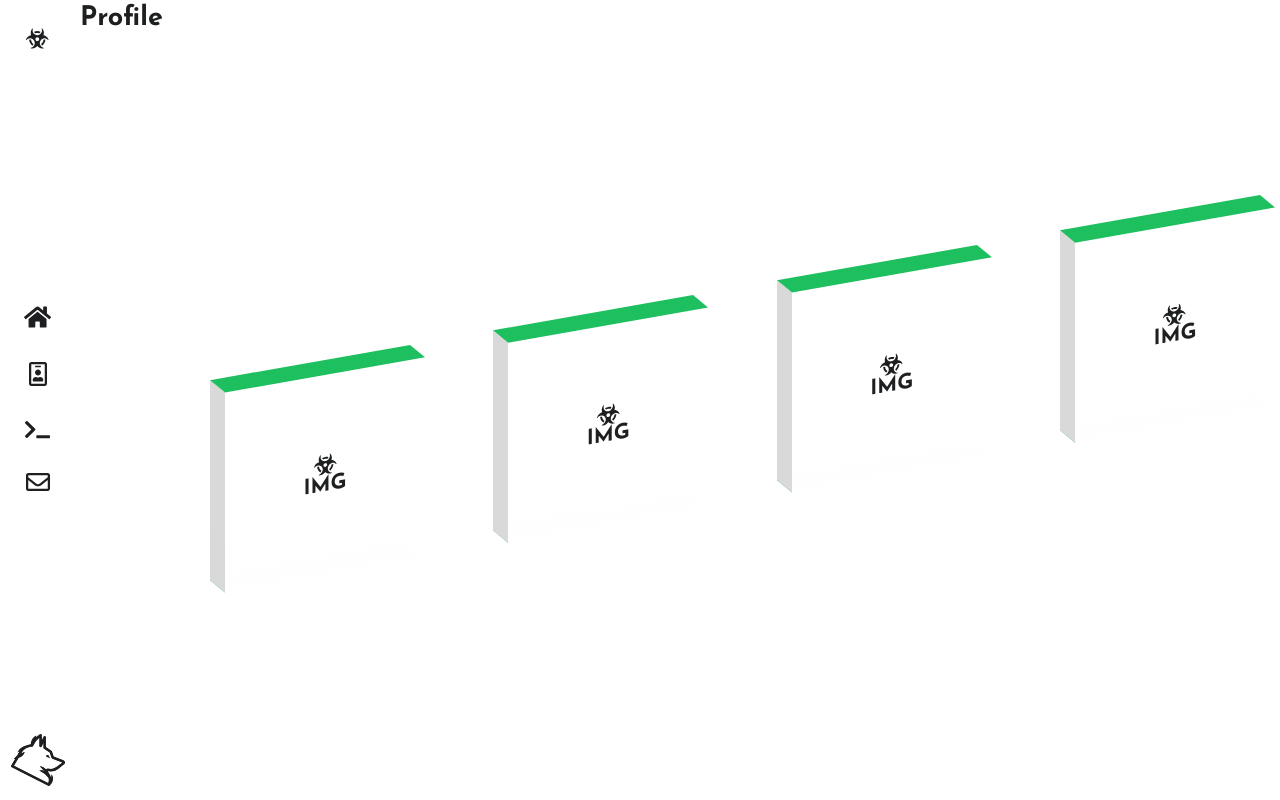
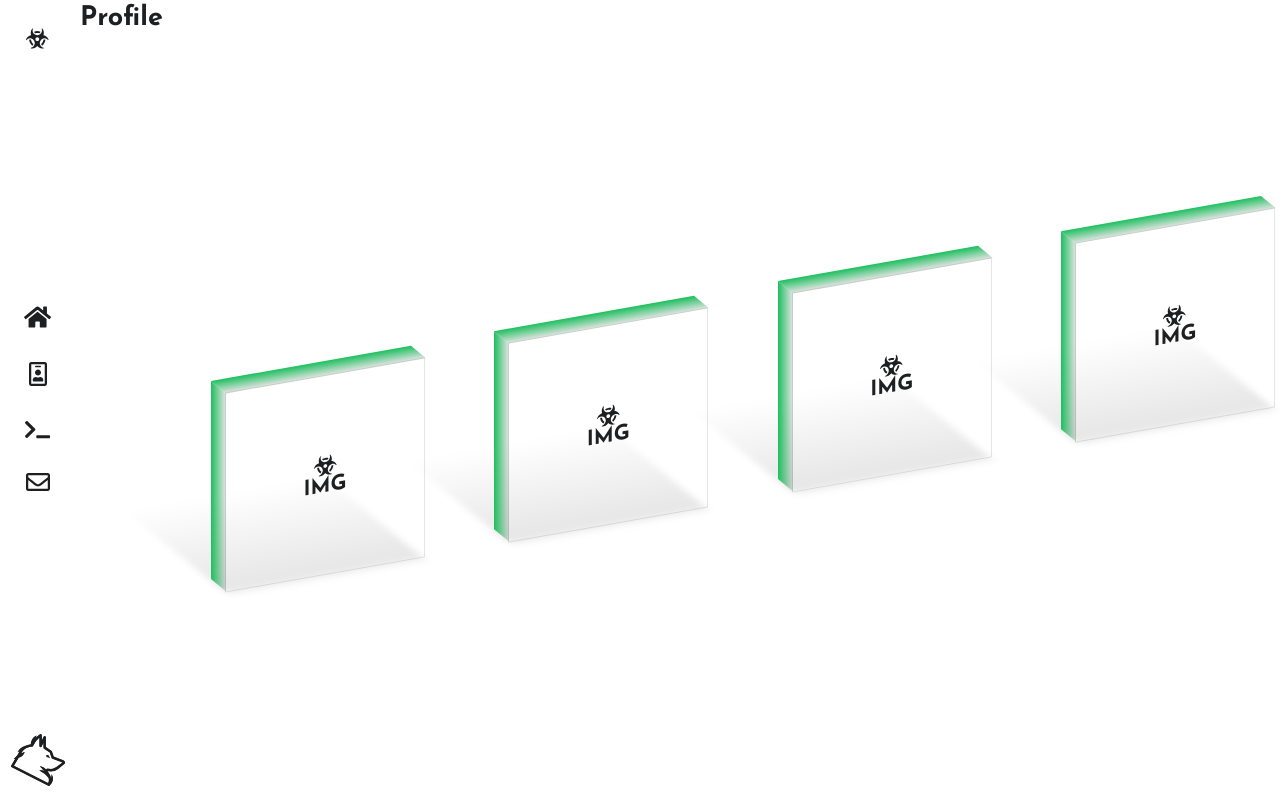
Before and after one commit to wolftrax5/wolftrax5, a React (Create React App) app: page /profile in a window 1280 px wide. Built offline with nearby package versions, Linux system fonts and the light colour scheme.

Commit message:
add impruve ligth

```diff
--- a/src/components/IsometricCard/styles.js
+++ b/src/components/IsometricCard/styles.js
@@ -5,6 +5,7 @@ export const Card = styled.div`
   width: 200px;
   height: 200px;
   transition: 0.5s;
+  border: 1px solid var(--transparent-color);
 
   &:hover {
     transform: translateY(-40px);
@@ -14,9 +15,13 @@ export const Card = styled.div`
     position: absolute;
     top: -15px;
     left: 0;
-    width: 100%;
+    width: 101%;
     height: 15px;
-    background: var(--highligth);
+    background: linear-gradient(
+      to top,
+      var(--transparent-color),
+      var(--highligth)
+    );
     transform-origin: bottom;
     transform: skewX(45deg);
     transition: 0.5s;
@@ -27,12 +32,15 @@ export const Card = styled.div`
     top: -15px;
     left: -15px;
     width: 15px;
-    height: 50%;
-    background: var(--highligth);
+    height: 100%;
+    background: linear-gradient(
+      to left,
+      var(--transparent-color),
+      var(--highligth)
+    );
     transform-origin: left;
     transform: skewY(45deg);
     transition: 0.5s;
-    border-bottom: 200px solid #d9d9d9;
   }
 `;
 
@@ -55,18 +63,20 @@ export const CardImgBox = styled.div`
     background: linear-gradient(
       transparent,
       transparent,
-      rgba(250, 250, 250, 0.1)
+      var(--transparent-color)
     );
     transform-origin: bottom;
     transform: skewX(45deg);
     transition: 0.5s;
     pointer-events: none;
     z-index: -1;
+    filter: blur(4px);
+    opacity: 0.9px;
   }
 
   .card:hover &:before {
-    transform: skewX(45deg) translateY(40px);
-    filter: blur(5px);
+    transform: skewX(45deg) translateY(100px);
+    filter: blur(10px);
     opacity: 0.5px;
   }
 `;
```
